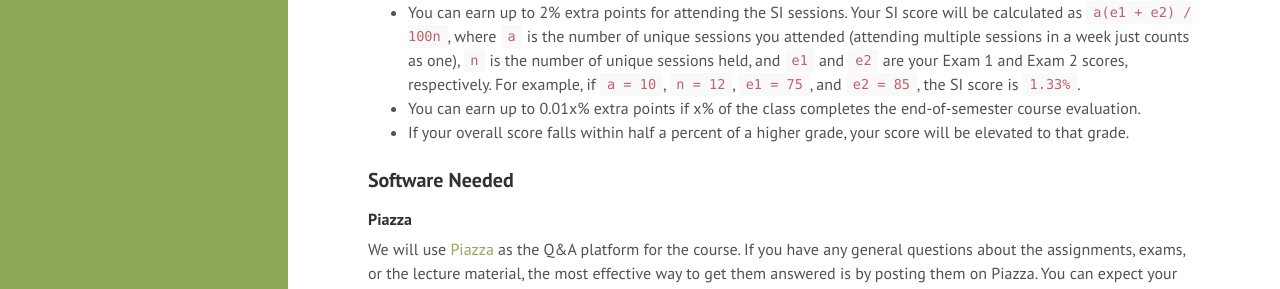
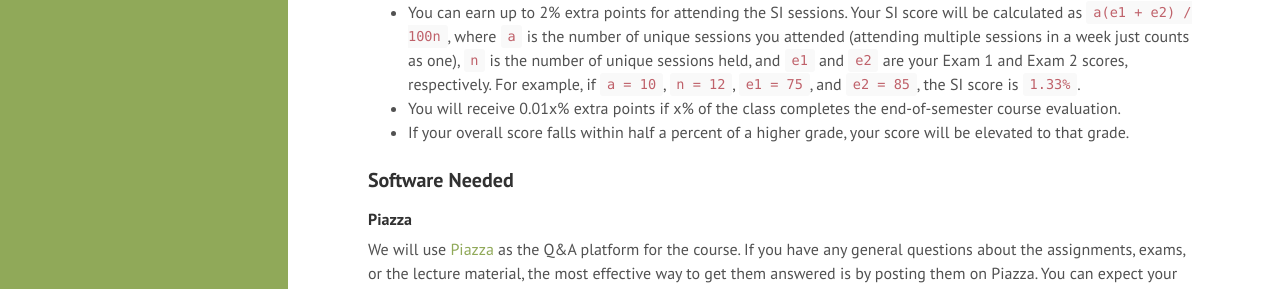
Before and after one commit to swamiiyer/swamiiyer.github.io, a Jekyll site: the page built from _pages/cs210/course_info.md, in a window 1280 px wide and 900 px high, scrolled down 2823 px. Shown: the part 162-451 px from the top of the window. Built offline with Jekyll 4.4.1, drawn with Linux system fonts in a browser that asks for light colours.

Commit message:
Minor changes

```diff
--- a/_pages/cs210/course_info.md
+++ b/_pages/cs210/course_info.md
@@ -98,7 +98,7 @@ This text provides an excellent survey of the most important algorithms and data
 - Your participation score will be based on weekly in-class quizzes (7%) and discussion attendance (3%). Each quiz, conducted at the end of a class, will test your understanding of the material covered recently. Each question in a quiz is worth 1 point. Each quiz score will be normalized to 100 points. Only your best 10 quiz scores will count towards the final grade.
 - If you score at least 87 (B+) on both exams, the higher score will be considered as your exam average. For example, if your exam scores are 95 and 88, your average exam score will be 95.
 - You can earn up to 2% extra points for attending the SI sessions. Your SI score will be calculated as `a(e1 + e2) / 100n`, where `a` is the number of unique sessions you attended (attending multiple sessions in a week just counts as one), `n` is the number of unique sessions held, and `e1` and `e2` are your Exam 1 and Exam 2 scores, respectively. For example, if `a = 10`, `n = 12`, `e1 = 75`, and `e2 = 85`, the SI score is `1.33%`.
-- You can earn up to 0.01x% extra points if x% of the class completes the end-of-semester course evaluation.
+- You will receive 0.01x% extra points if x% of the class completes the end-of-semester course evaluation.
 - If your overall score falls within half a percent of a higher grade, your score will be elevated to that grade.
 
 ### Software Needed
```
Also changed, not shown: other parts of _pages/cs210/course_info.md (+1 -1 lines), _pages/cs110/course_info.md (+2 -2 lines), _pages/cs451/course_info.md (+2 -2 lines).
